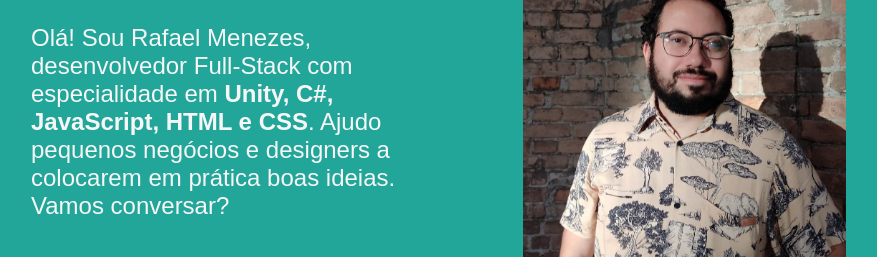
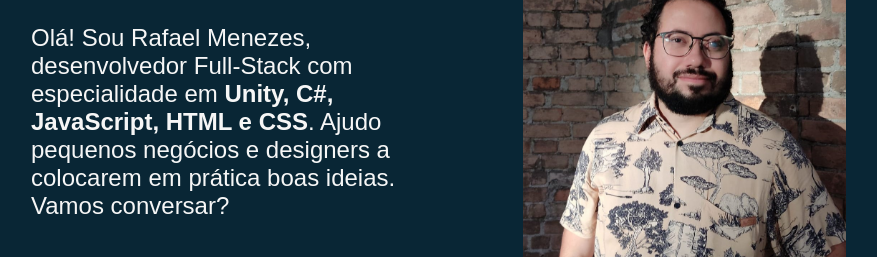
Before and after one commit to MNZSRafael/portfolio1, a plain HTML site: page index.html in a window 1280 px wide. Shown: the part 404-661 px from the top of the page, without its empty margins (161-1038 px from the left). Drawn offline with nearby package versions, Linux system fonts and the light colour scheme.

Commit message:
última versão de layout

```diff
--- a/styles.css
+++ b/styles.css
@@ -6,10 +6,10 @@
 }
 
 :root  {
-    --cor-fundo:#22A699;
-    --cor-texto: #F2BE22;
-    --cor-forte: #F29727;
-    --cor-hover: #F24C3D;
+    --cor-fundo:#092635;
+    --cor-texto: #9EC8B9;
+    --cor-forte: #5C8374;
+    --cor-hover: #1B4242;
     --fonte-principal: 'Montserrat', sans-serif;
     --fonte-secundaria:
 }
```
